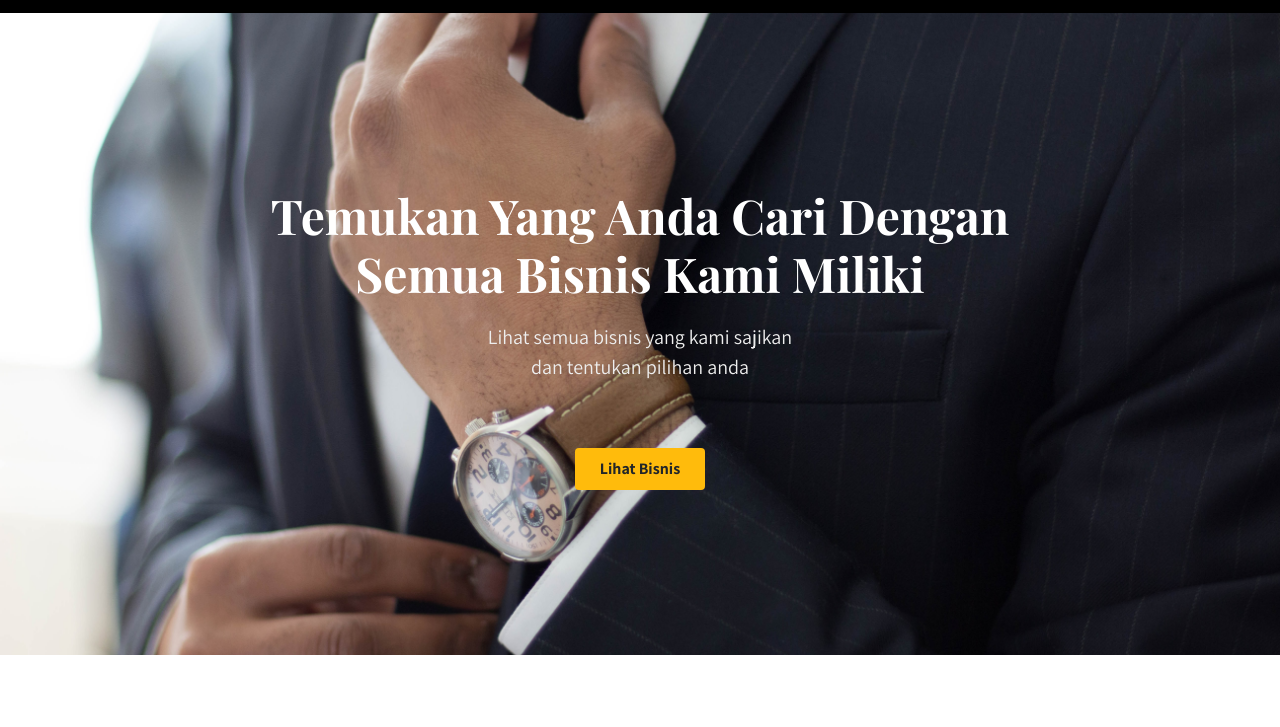
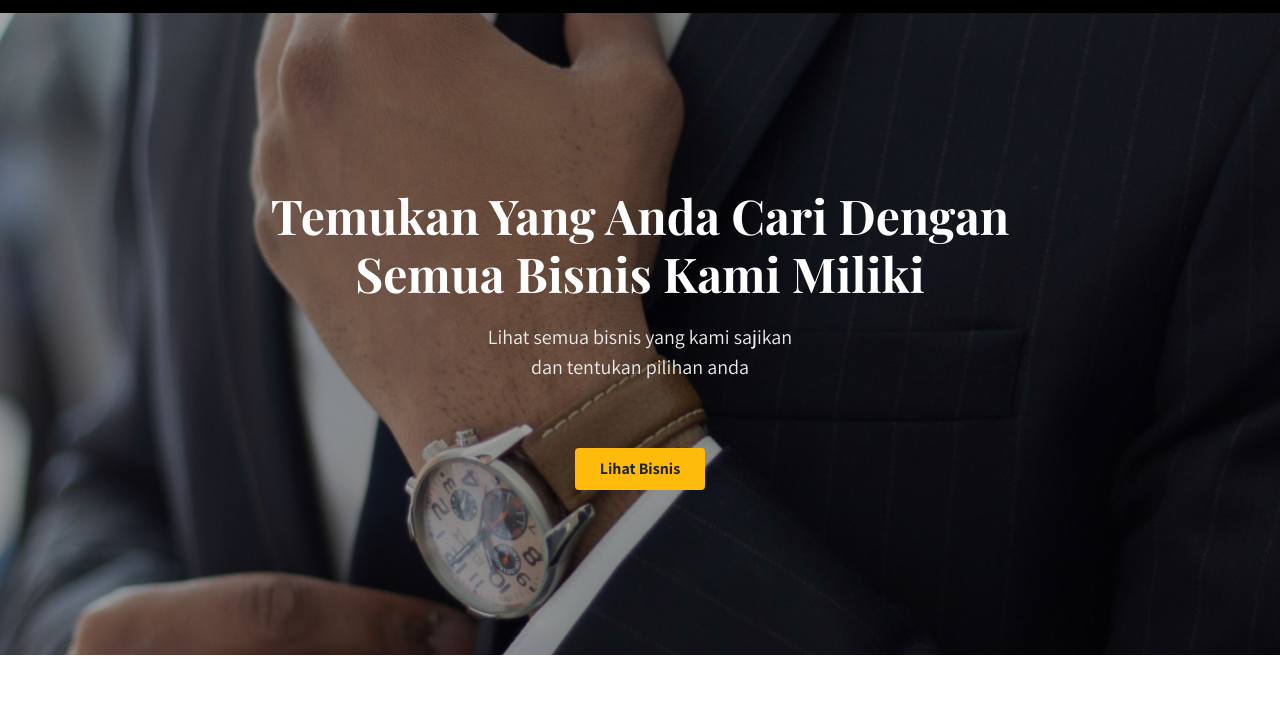
Before and after one commit to rennuas/textona, a plain HTML site: page index.html in a window 1280 px wide. Shown: the part 43-770 px from the top of the page. Drawn offline with nearby package versions, Linux system fonts and the light colour scheme.

Commit message:
Change header image

```diff
--- a/frontend/styles/main.scss
+++ b/frontend/styles/main.scss
@@ -39,7 +39,7 @@ body {
 header {
     margin-top: 50px;
     padding: 180px 0 165px;
-    background-image: url('../images/header.jpg');
+    background-image: url('../images/header-1.jpg');
     background-size: cover;
     background-position: center;
 
```
Also changed, not shown: frontend/images/header-1.jpg (added), frontend/styles/main.css, 1 other file.
